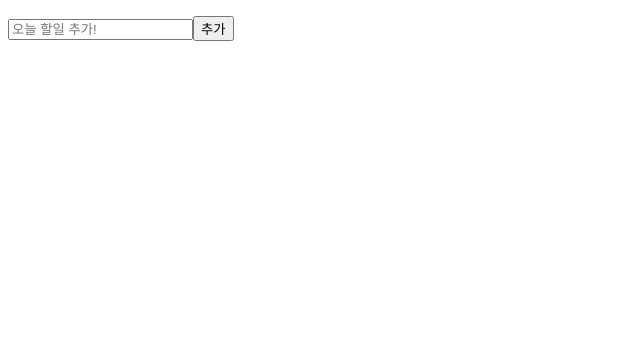
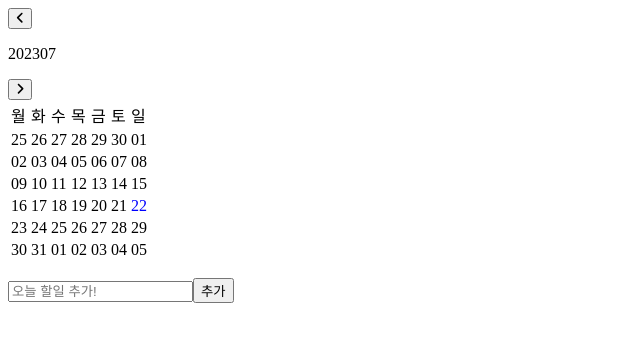
Before and after one commit to eunkyeongMOMO/2team_project, a React (Create React App) app: page / in a window 1280 px wide. Shown: the top 342 px of the page, without its empty margins (0-640 px from the left). Built offline with nearby package versions, Linux system fonts and the light colour scheme.

Commit message:
add. 230808_calender.

```diff
--- a/src/App.tsx
+++ b/src/App.tsx
@@ -4,6 +4,7 @@ import Calendar from "./components/Calendar";
 function App() {
   return (
     <div className="App">
+      <Calendar></Calendar>
       <TodoList></TodoList>
     </div>
   );
--- a/src/components/Calendar.tsx
+++ b/src/components/Calendar.tsx
@@ -1,13 +1,68 @@
 import styles from "../scss/layout.scss";
 import React, {useState, useEffect} from "react";
+import { faAngleLeft, faAngleRight} from "@fortawesome/free-solid-svg-icons";
+import { FontAwesomeIcon } from "@fortawesome/react-fontawesome";
 import moment from "moment";
 const Calendar = () =>{
-    let now = moment();
-    now.format("YY/MM/DD");
-    const week:string[] =['월','화','수','목','금','토','일'];
+    const [getMoment, setMoment] = useState(moment());
+    const today = getMoment;
+    today.format("YY/MM/DD")
+    const firstWeek = today.clone().startOf('month').week();
+    const lastWeek = today.clone().endOf('month').week() === 1 ? 53 : today.clone().endOf('month').week();
+    const weekArray=()=>{
+
+        let result:any[] = [];
+        let week = firstWeek;
+        for ( week; week <= lastWeek; week++) {
+          result = result.concat(
+            <tr key={week}>
+              {
+                Array(7).fill(0).map((data, index) => {
+                  let days = today.clone().startOf('year').week(week).startOf('week').add(index, 'day'); //d로해도되지만 직관성
+
+                  if(moment().format('YYYYMMDD') === days.format('YYYYMMDD')){
+                    return(
+                        <td key={index} style={{color:'blue'}} >
+                          <span>{days.format('DD')}</span>
+                        </td>
+                    );
+                  }else{
+                    return(
+                        <td key={index}>
+                          <span>{days.format('DD')}</span>
+                        </td>
+                    );
+                  }
+                })
+              }
+            </tr>
+          );
+        }
+        return result;
+      }
+
+    const dayWeek:string[] =['월','화','수','목','금','토','일'];
     return(
-        <div>
-
+        <div className={styles.Calendar__wrap}>
+            <div className={styles.Calendar_month}>
+                <button onClick={()=>{ setMoment(getMoment.clone().subtract(1, 'month')) }}><FontAwesomeIcon icon={faAngleLeft} /></button>
+                <p><span>{today.format('YYYY')}</span>{today.format('MM')}</p>
+                <button onClick={()=>{ setMoment(getMoment.clone().add(1, 'month')) }}><FontAwesomeIcon icon={faAngleRight} /></button>
+            </div>
+            <table>
+                <thead>
+                    {
+                        dayWeek.map((week, i)=>{
+                            return(
+                                <td key={i}>{week}</td>
+                            )
+                        })
+                    }
+                </thead>
+                <tbody>
+                    {weekArray()}
+                </tbody>
+            </table>
         </div>
     )
 }
```
